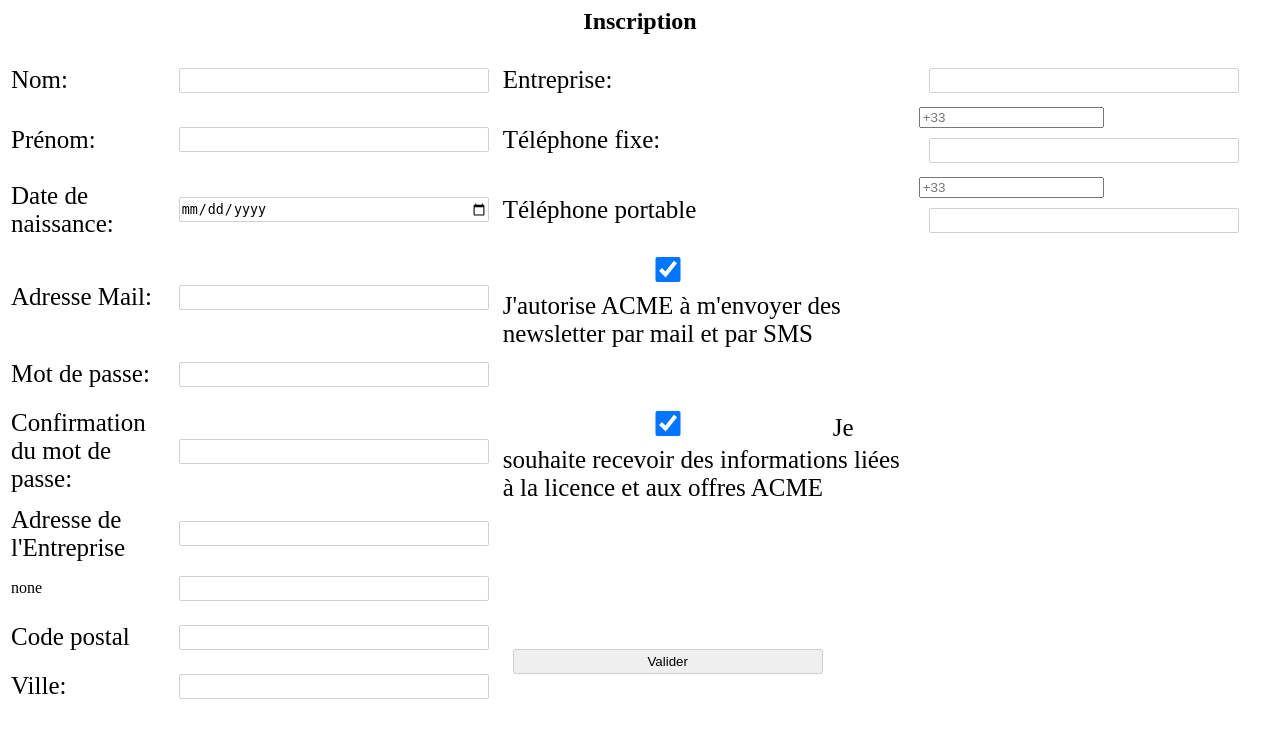
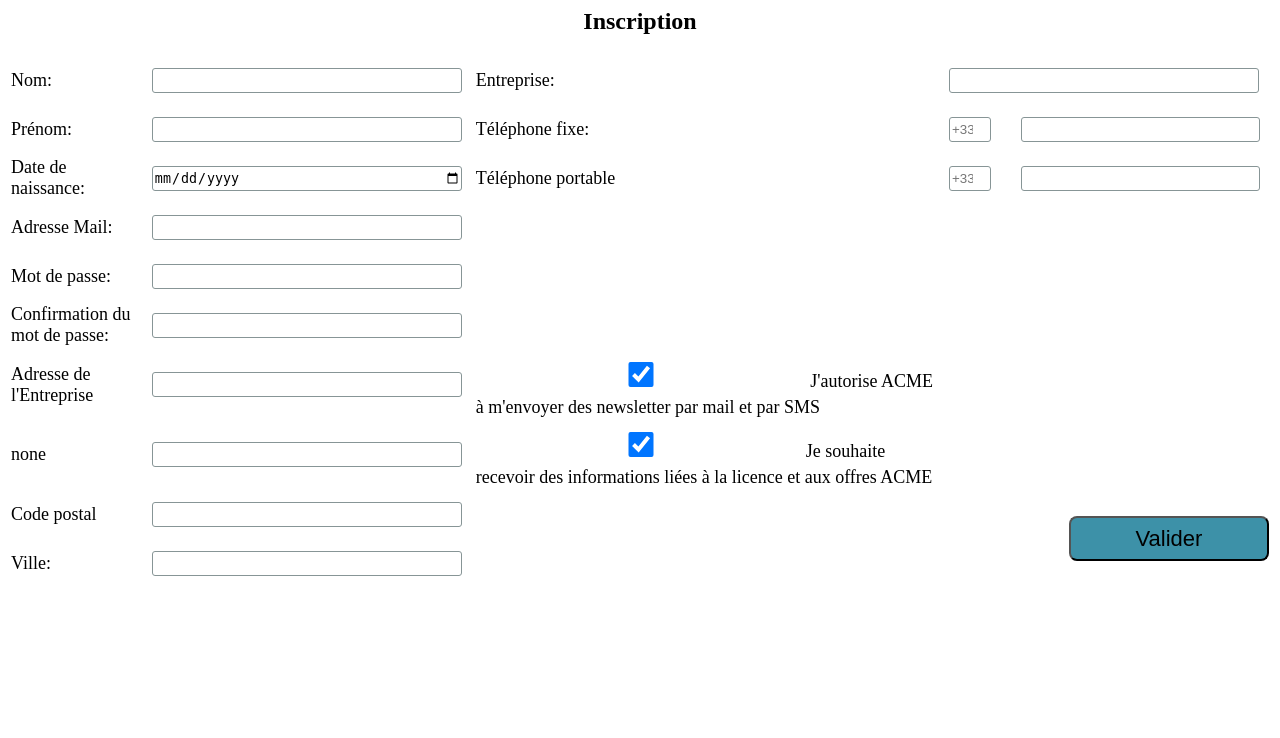
Before and after one commit to mathieuphung/TrainApp, a PHP site: page /Projet/subscription.php in a window 1280 px wide. Shown: the top 738 px of the page. Run offline with PHP 8.4, Linux system fonts and the light colour scheme.

Commit message:
Commit 2 !!

```diff
--- a/Vue/style/login.css
+++ b/Vue/style/login.css
@@ -13,7 +13,7 @@ label {
 .case {
     width: 310px;
     height: 25px;
-    border: 1px solid #d1cfcf;
+    border: 1px solid #879596;
     border-radius: 2px;
     margin: 10px;
 }
--- a/Vue/style/subscription.css
+++ b/Vue/style/subscription.css
@@ -1,22 +1,40 @@
 h2 {
     text-align: center;
+}
+
+table {
+    font-size: 18px;
 }
 
 .case {
     width: 310px;
     height: 25px;
-    border: 1px solid #d1cfcf;
-    border-radius: 2px;
+    border: 1px solid #879596;
+    border-radius: 3px;
     margin: 10px;
 }
 
 .pre {
-    width: 65px;
+    width: 42px;
     height: 25px;
+    border: 1px solid #879596;
+    border-radius: 3px;
     margin-right: 30px;
+    margin-left: 10px;
 }
 
 .phone {
-    width: 215px;
+    width: 239px;
     height: 25px;
+    border: 1px solid #879596;
+    border-radius: 3px;
 }
+
+.btn {
+    float: right;
+    height: 45px;
+    font-size: 22px;
+    width: 200px;
+    background: #3d91a8;
+    border-radius: 8px;
+}
--- a/Vue/subscription.php
+++ b/Vue/subscription.php
@@ -1,4 +1,4 @@
-<head><link href="../Vue/style/login.css" type="text/css" rel="stylesheet"></head>
+<head><link href="../Vue/style/subscription.css" type="text/css" rel="stylesheet"></head>
 
 <h2>Inscription</h2>
 <form action="" method="POST" name="form" onsubmit="return checkForm();">
@@ -13,18 +13,18 @@
         <td><label>Prénom: </label></td>
         <td><input type="text" name="prenom" class="case"></td>
         <td><label>Téléphone fixe: </label></td>
-        <td><input type="number" name="preFix" placeholder="+33" class="pre"><input type="number" name="fix" class="case"></td>
+        <td><input type="number" name="preFix" placeholder="+33" class="pre"><input type="number" name="fix" class="phone"></td>
     </tr>
     <tr>
         <td><label>Date de naissance: </label></td>
         <td><input type="date" name="dateN" class="case"></td>
         <td><label>Téléphone portable</label></td>
-        <td><input type="number" name="prePor" placeholder="+33" class="pre"><input type="number" name="por" class="case"></td>
+        <td><input type="number" name="prePor" placeholder="+33" class="pre"><input type="number" name="por" class="phone"></td>
     </tr>
     <tr>
         <td><label>Adresse Mail: </label></td>
         <td><input type="text" name="mail" class="case"></td>
-        <td rows="2" cols="2"><input type="checkbox" name="Sub" value="true" checked="checked" class="case"><label> J'autorise ACME à m'envoyer des newsletter par mail et par SMS</label></td>
+        <td></td>
     </tr>
     <tr>
         <td><label>Mot de passe: </label></td>
@@ -33,20 +33,22 @@
     <tr>
         <td><label>Confirmation du mot de passe: </label></td>
         <td><input type="password" name="password_check" class="case"></td>
-        <td rows="2" cols="2"><input type="checkbox" name="Sub" value="true" checked="checked" class="case"><label>Je souhaite recevoir des informations liées à la licence et aux offres ACME</label></td>
+        <td></td>
     </tr>
     <tr>
         <td><label>Adresse de l'Entreprise</label></td>
         <td><input type="text" name="adr_1" class="case"></td>
+        <td rows="2" cols="2"><input type="checkbox" name="Sub" value="true" checked="checked" class="case"><label> J'autorise ACME à m'envoyer des newsletter par mail et par SMS</label></td>
     </tr>
     <tr>
         <td>none</td>
         <td><input type="text" name="adr_2" class="case"></td>
+        <td rows="2" cols="2"><input type="checkbox" name="Sub" value="true" checked="checked" class="case"><label>Je souhaite recevoir des informations liées à la licence et aux offres ACME</label></td>
     </tr>
     <tr>
         <td><label>Code postal</label></td>
         <td><input type="number" name="CP" class="case"></td>
-        <td rowspan="2" colspan="2"><input type="submit" value="Valider" class="case"></td>
+        <td rowspan="2" colspan="2"><input type="submit" value="Valider" class="btn"></td>
     </tr>
     <tr>
         <td><label>Ville: </label></td>
@@ -55,7 +57,7 @@
 </table>
 </form>
 <div class="Warning" name="Warning"></div>
-<script type="text/javascript" src="script/script_log.js"></script>
+<script type="text/javascript" src="script/script_sub.js"></script>
 
 <?php
 
```
Also changed, not shown: Controlleur/index.php (+10 -2 lines).
